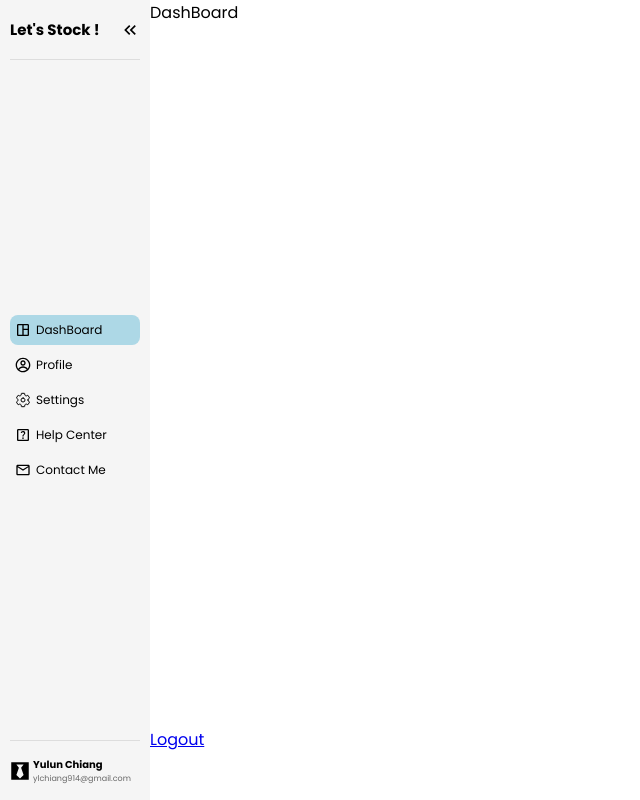
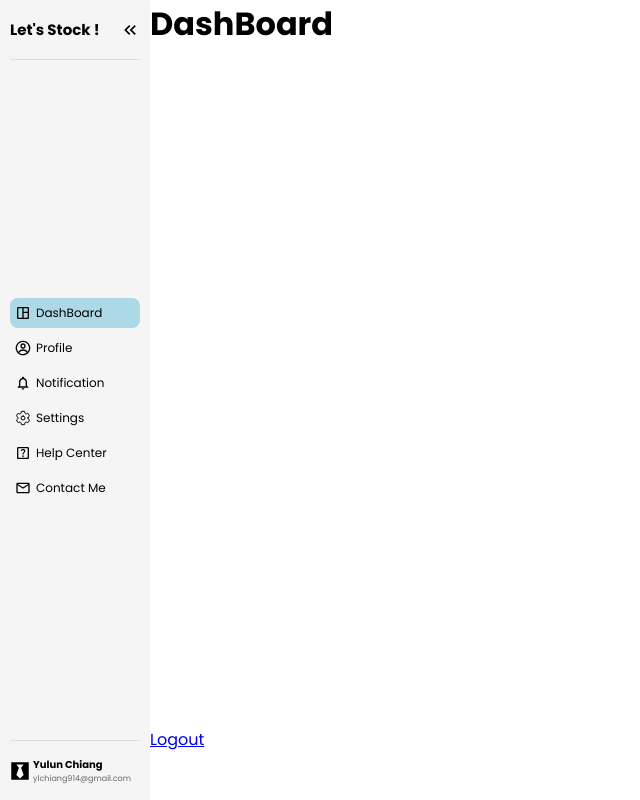
Before and after one commit to allenyummy/lets-stock-frontend, a React (Create React App) app: page /home in a window 1280 px wide. Shown: the whole page, without its empty margins (0-640 px from the left). Built offline with nearby package versions, Linux system fonts and the light colour scheme.

Commit message:
feat: main (#10)

```diff
--- /dev/null
+++ b/src/components/ContactMe/ContactMe.tsx
@@ -0,0 +1,9 @@
+const ContactMe = () => {
+  return (
+    <div>
+      <h1>ContactMe</h1>
+    </div>
+  );
+};
+
+export default ContactMe;
--- /dev/null
+++ b/src/components/DashBoard/DashBoard.tsx
@@ -0,0 +1,9 @@
+const DashBoard = () => {
+  return (
+    <div>
+      <h1>DashBoard</h1>
+    </div>
+  );
+};
+
+export default DashBoard;
--- /dev/null
+++ b/src/components/HelpCenter/HelpCenter.tsx
@@ -0,0 +1,9 @@
+const HelpCenter = () => {
+  return (
+    <div>
+      <h1>HelpCenter</h1>
+    </div>
+  );
+};
+
+export default HelpCenter;
--- /dev/null
+++ b/src/components/Main/Main.tsx
@@ -0,0 +1,32 @@
+import ContactMe from '../ContactMe/ContactMe';
+import DashBoard from '../DashBoard/DashBoard';
+import HelpCenter from '../HelpCenter/HelpCenter';
+import Notification from '../Notification/Notification';
+import Profile from '../Profile/Profile';
+import Settings from '../Settings/Settings';
+import { SideBarItemCategory } from '../SideBar/types/SideBarItemCategory';
+
+interface MainProps {
+  activeTitle: SideBarItemCategory;
+}
+
+const Main = ({ activeTitle }: MainProps) => {
+  switch (activeTitle) {
+    case SideBarItemCategory.DashBoard:
+      return <DashBoard />;
+    case SideBarItemCategory.Profile:
+      return <Profile />;
+    case SideBarItemCategory.Settings:
+      return <Settings />;
+    case SideBarItemCategory.Notification:
+      return <Notification />;
+    case SideBarItemCategory.HelpCenter:
+      return <HelpCenter />;
+    case SideBarItemCategory.ContactMe:
+      return <ContactMe />;
+    default:
+      return <DashBoard />;
+  }
+};
+
+export default Main;
--- /dev/null
+++ b/src/components/Notification/Notification.tsx
@@ -0,0 +1,9 @@
+const Notification = () => {
+  return (
+    <div>
+      <h1>Notification</h1>
+    </div>
+  );
+};
+
+export default Notification;
--- /dev/null
+++ b/src/components/Profile/Profile.tsx
@@ -0,0 +1,9 @@
+const Profile = () => {
+  return (
+    <div>
+      <h1>Profile</h1>
+    </div>
+  );
+};
+
+export default Profile;
--- /dev/null
+++ b/src/components/Settings/Settings.tsx
@@ -0,0 +1,9 @@
+const Settings = () => {
+  return (
+    <div>
+      <h1>Settings</h1>
+    </div>
+  );
+};
+
+export default Settings;
--- a/src/components/SideBar/SideBar.tsx
+++ b/src/components/SideBar/SideBar.tsx
@@ -1,15 +1,21 @@
 import { CgProfile } from 'react-icons/cg';
 import { IoSettingsOutline } from 'react-icons/io5';
-import { MdOutlineHelpCenter, MdOutlineMailOutline, MdOutlineSpaceDashboard } from 'react-icons/md';
+import {
+  MdOutlineHelpCenter,
+  MdOutlineMailOutline,
+  MdOutlineNotificationsNone,
+  MdOutlineSpaceDashboard,
+} from 'react-icons/md';
 
 import SideBarGroup from './SideBarGroup';
 import SideBarItem from './SideBarItem';
+import { SideBarItemCategory } from './types/SideBarItemCategory';
 
 interface SideBarProps {
   expanded: boolean;
   setExpanded: (value: boolean) => void;
-  activeTitle: string;
-  setActiveTitle: (value: string) => void;
+  activeTitle: SideBarItemCategory;
+  setActiveTitle: (value: SideBarItemCategory) => void;
 }
 
 const SideBar = ({ expanded, setExpanded, activeTitle, setActiveTitle }: SideBarProps) => {
@@ -17,38 +23,45 @@ const SideBar = ({ expanded, setExpanded, activeTitle, setActiveTitle }: SideBar
     <>
       <SideBarGroup expanded={expanded} onClickExpandButton={setExpanded}>
         <SideBarItem
-          title="DashBoard"
+          title={SideBarItemCategory.DashBoard}
           icon={<MdOutlineSpaceDashboard />}
           expanded={expanded}
-          active={activeTitle === 'DashBoard'}
+          active={activeTitle === SideBarItemCategory.DashBoard}
           onClick={setActiveTitle}
         />
         <SideBarItem
-          title="Profile"
+          title={SideBarItemCategory.Profile}
           icon={<CgProfile />}
           expanded={expanded}
-          active={activeTitle === 'Profile'}
+          active={activeTitle === SideBarItemCategory.Profile}
           onClick={setActiveTitle}
         />
         <SideBarItem
-          title="Settings"
-          icon={<IoSettingsOutline />}
+          title={SideBarItemCategory.Notification}
+          icon={<MdOutlineNotificationsNone />}
           expanded={expanded}
-          active={activeTitle === 'Settings'}
+          active={activeTitle === SideBarItemCategory.Notification}
           onClick={setActiveTitle}
         />
         <SideBarItem
-          title="Help Center"
-          icon={<MdOutlineHelpCenter />}
+          title={SideBarItemCategory.Settings}
+          icon={<IoSettingsOutline />}
           expanded={expanded}
-          active={activeTitle === 'Help Center'}
+          active={activeTitle === SideBarItemCategory.Settings}
           onClick={setActiveTitle}
         />
         <SideBarItem
-          title="Contact Me"
+          title={SideBarItemCategory.HelpCenter}
+          icon={<MdOutlineHelpCenter />}
+          expanded={expanded}
+          active={activeTitle === SideBarItemCategory.HelpCenter}
+          onClick={setActiveTitle}
+        />
+        <SideBarItem
+          title={SideBarItemCategory.ContactMe}
           icon={<MdOutlineMailOutline />}
           expanded={expanded}
-          active={activeTitle === 'Contact Me'}
+          active={activeTitle === SideBarItemCategory.ContactMe}
           onClick={setActiveTitle}
         />
       </SideBarGroup>
--- a/src/components/SideBar/SideBarItem.tsx
+++ b/src/components/SideBar/SideBarItem.tsx
@@ -1,27 +1,19 @@
 import { ReactNode } from 'react';
 
 import './SideBarItem.css';
+import { SideBarItemCategory } from './types/SideBarItemCategory';
 
 interface SideBarItemProps {
-  title: string;
+  title: SideBarItemCategory;
   icon: ReactNode;
   expanded: boolean;
   active: boolean;
-  onClick: (value: string) => void;
+  onClick: (value: SideBarItemCategory) => void;
 }
 
-const SideBarItem = ({
-  title,
-  icon,
-  expanded,
-  active,
-  onClick,
-}: SideBarItemProps) => {
+const SideBarItem = ({ title, icon, expanded, active, onClick }: SideBarItemProps) => {
   return (
-    <div
-      className={`side-bar-item-container ${active ? 'active' : ''}`}
-      onClick={() => onClick(title)}
-    >
+    <div className={`side-bar-item-container ${active ? 'active' : ''}`} onClick={() => onClick(title)}>
       <div className="side-bar-item-icon">{icon}</div>
       {expanded && <div className="side-bar-item-title">{title}</div>}
     </div>
--- /dev/null
+++ b/src/components/SideBar/types/SideBarItemCategory.ts
@@ -0,0 +1,8 @@
+export enum SideBarItemCategory {
+  DashBoard = 'DashBoard',
+  Profile = 'Profile',
+  Settings = 'Settings',
+  Notification = 'Notification',
+  HelpCenter = 'Help Center',
+  ContactMe = 'Contact Me',
+}
--- a/src/pages/HomePage/HomePage.tsx
+++ b/src/pages/HomePage/HomePage.tsx
@@ -1,12 +1,14 @@
 import { useState } from 'react';
 import { Link } from 'react-router-dom';
 
+import Main from '../../components/Main/Main';
 import SideBar from '../../components/SideBar/SideBar';
+import { SideBarItemCategory } from '../../components/SideBar/types/SideBarItemCategory';
 import './HomePage.css';
 
 export default function HomePage() {
   const [expanded, setExpanded] = useState(true);
-  const [activeTitle, setActiveTitle] = useState('DashBoard');
+  const [activeTitle, setActiveTitle] = useState(SideBarItemCategory.DashBoard);
 
   return (
     <div className={`home-page-container ${expanded ? `side-bar-expanded` : ''}`}>
@@ -19,7 +21,9 @@ export default function HomePage() {
         />
       </div>
 
-      <div>{activeTitle}</div>
+      <div style={{ gridArea: 'main' }}>
+        <Main activeTitle={activeTitle} />
+      </div>
 
       <Link to={`/login`}>Logout</Link>
     </div>
```
